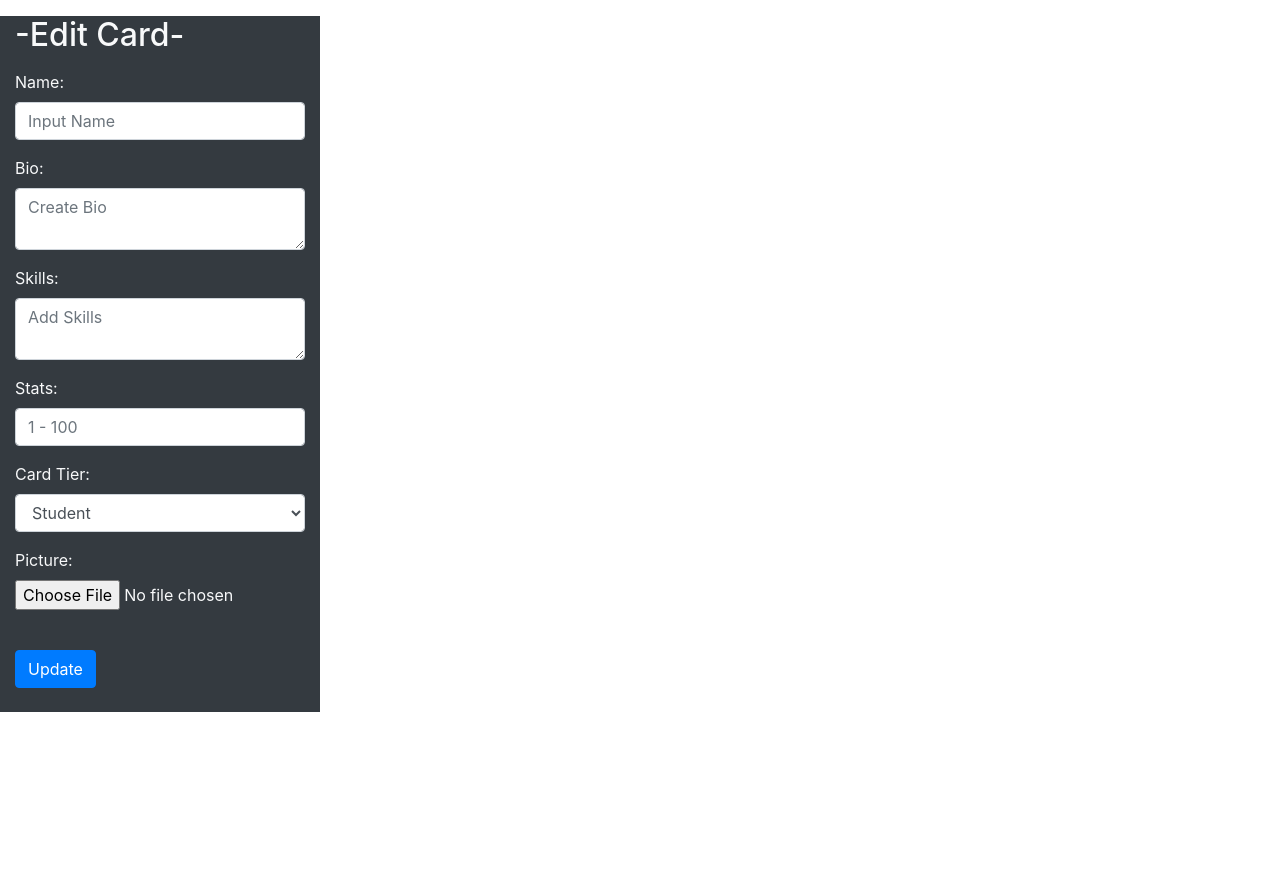
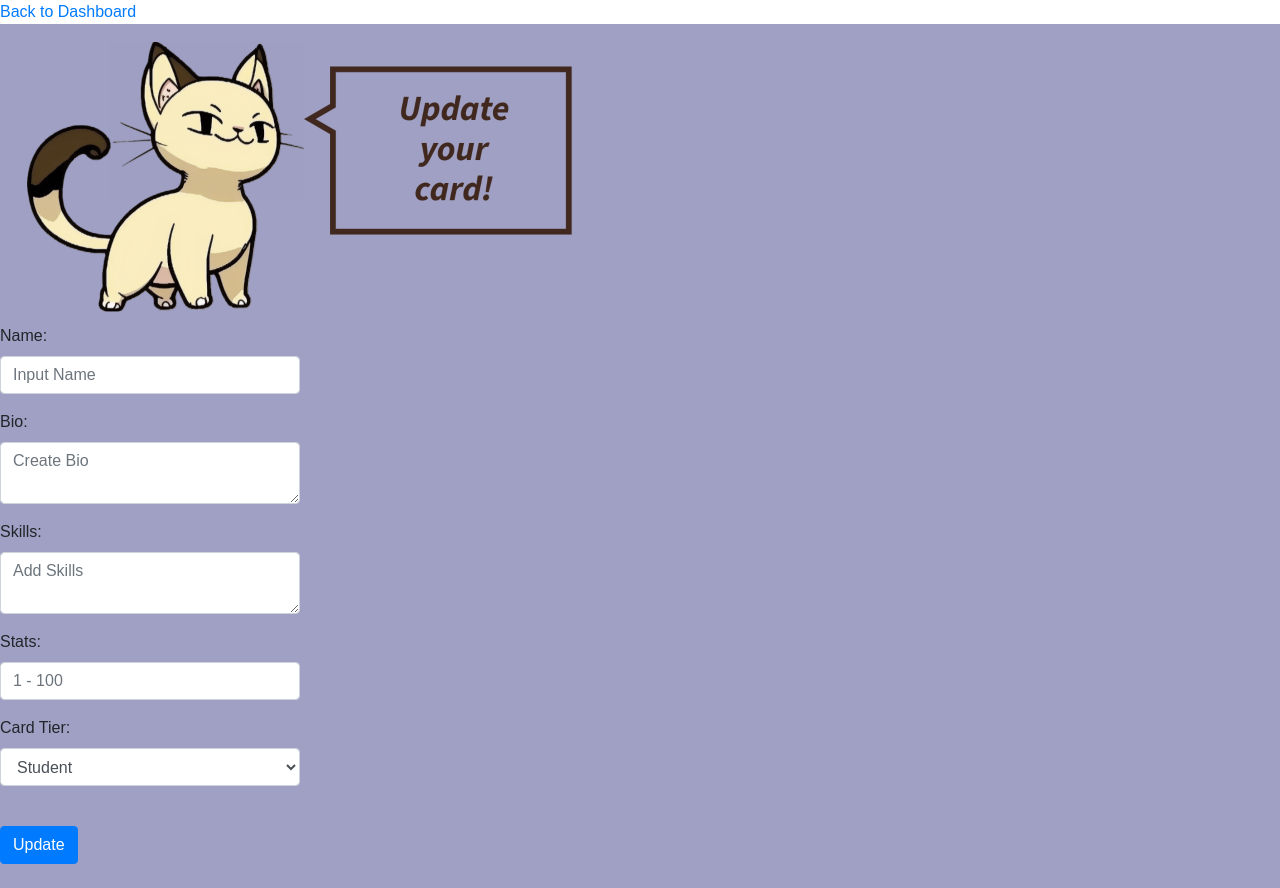
Before and after one commit to torteg4/funGroupProject, a Flask app: page /edit/1 in a window 1280 px wide. Before the commit the page ends 712 px from the top, so only its background shows below. Run offline with Flask 2, Linux system fonts and the light colour scheme; the visitor is signed in with stand-in values (Sample User, id 1); data that the repository does not hold is empty; some libraries are stand-ins or nearby versions.

Commit message:
css changes to create and edit forms

```diff
--- a/flask_app/static/css/styles.css
+++ b/flask_app/static/css/styles.css
@@ -527,3 +527,35 @@ ul {
 }
 
 /* Here's a new push lol */
+
+
+
+/* CREATE A FORM CSS BEGINS */
+
+#createContainer {
+  background-color: #97D2FB;
+  display: flex;
+  flex-direction:column;
+
+}
+
+.create-form {
+  /* col-3 enable-rounded */
+  width: 300px;
+}
+
+/* CREATE FORM CSS ENDS */
+
+/* EDIT FORM CSS BEGINS */
+#editContainer {
+  background-color: #9FA0C3;
+  display: flex;
+  flex-direction:column;
+
+}
+.editForm {
+  /* col-3 enable-rounded */
+  width: 300px;
+}
+
+/* EDIT FORM CSS ENDS */
--- a/flask_app/templates/edit_card.html
+++ b/flask_app/templates/edit_card.html
@@ -4,15 +4,22 @@
     <meta charset="UTF-8">
     <meta http-equiv="X-UA-Compatible" content="IE=edge">
     <meta name="viewport" content="width=device-width, initial-scale=1.0">
+    <link rel="stylesheet" type="text/css" href="{{ url_for('static', filename='./css/styles.css')}}">
     <link rel="stylesheet" href="https://stackpath.bootstrapcdn.com/bootstrap/4.3.1/css/bootstrap.min.css"
     integrity="sha384-ggOyR0iXCbMQv3Xipma34MD+dH/1fQ784/j6cY/iJTQUOhcWr7x9JvoRxT2MZw1T" crossorigin="anonymous">
     <script src="https://ajax.googleapis.com/ajax/libs/jquery/3.5.1/jquery.min.js"></script>
     <title>Edit Card</title>
 </head>
 <body>
+    <div class="nav_bar">
+        <a href="/dashboard">Back to Dashboard</a>
+    </div>
 
-    <form action="/cards/edit_in_db/{{this_card.id}}" method="post" enctype="multipart/form-data" class="col-3 enable-rounded bg-dark text-light">
-        <h2 class="text-light my-3">-Edit Card-</h2>
+    <div id="editContainer">
+
+    <form action="/cards/edit_in_db/{{this_card.id}}" method="post" enctype="multipart/form-data" class="editForm">
+        <img class="edit-kitty" src="{{ url_for('static', filename='pictures/edit-cat.png') }}" alt="Edit Kitty">
+
         {% with messages = get_flashed_messages() %}
         {% if messages %}
         <div class="alert alert-danger" role="alert">
@@ -48,14 +55,15 @@
             <option value="Instructor">Instructor</option>
         </select>
     </div>
-    <div class="form-group">
+    <!-- <div class="form-group">
         <label for="picture">Picture:</label>
         <input type="file" name="picture" class="form-control-file">
         {% if this_card.picture %}
         <img src="{{url_for('static', filename='uploads/' + this_card.picture)}}" alt="Picture">
         {% endif %}
-    </div>
+    </div> -->
     <input type="submit" value="Update" class="my-4 btn btn-primary">
     </form>
+</div>
 </body>
 </html>
```
Also changed, not shown: flask_app/templates/create_card.html (+15 -5 lines), flask_app/static/pictures/create-cat.png (added), flask_app/static/pictures/edit-cat.png (added).
